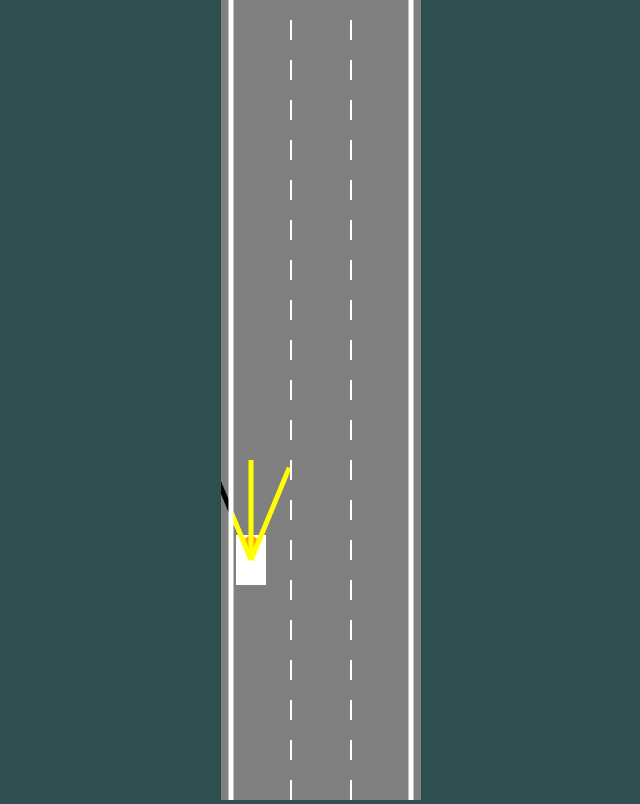
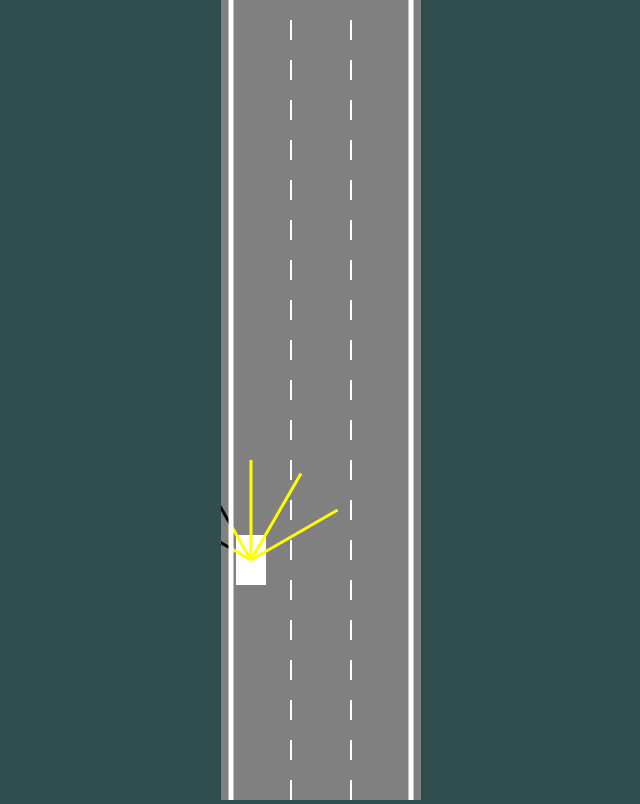
Before and after one commit to nicklitvin/neuralNetworkCar, a plain HTML site: page index.html in a window 1280 px wide. Shown: the whole page, without its empty margins (319-959 px from the left). Drawn offline with Linux system fonts and the light colour scheme.

Commit message:
added collision + improved drawing

```diff
--- a/index.html
+++ b/index.html
@@ -5,6 +5,7 @@
 </head>
 <body>
     <canvas id="myCanvas"></canvas>
+    <script src="out/modules/intersection.js"></script>
     <script src="out/modules/sensor.js"></script>
     <script src="out/modules/coordinate.js"></script>
     <script src="out/modules/border.js"></script>
--- a/out/modules/car.js
+++ b/out/modules/car.js
@@ -1,9 +1,8 @@
 class Car {
     constructor(x, y, width, height) {
-        this.circleToCarRatio = 1 / 4;
         // cosmetics
         this.color = "white";
-        this.frontColor = "orange";
+        this.damagedColor = "black";
         // 0 = ->, -pi = <-
         this.angle = 0;
         this.rotationSpeed = 0.05;
@@ -13,28 +12,47 @@ class Car {
         this.zeroSpeedThresh = 0.01;
         this.maxSpeed = 5;
         this.friction = 0.97;
+        this.damaged = false;
         this.location = new Coordinate(x, y);
         this.width = width;
         this.height = height;
-        this.frontCircleWidth = width * this.circleToCarRatio;
         this.controls = new Controls();
         this.sensor = new Sensor(this);
         this.sensor.update();
     }
     draw(ctx) {
-        ctx.save();
-        ctx.translate(this.location.x, this.location.y);
-        ctx.rotate(this.angle);
         ctx.fillStyle = this.color;
+        if (this.damaged) {
+            ctx.fillStyle = this.damagedColor;
+        }
         ctx.beginPath();
-        ctx.fillRect(-this.width / 2, -this.height / 2, this.width, this.height);
-        ctx.fillStyle = this.frontColor;
-        ctx.arc(0, -this.height / 3, this.frontCircleWidth, 0, 2 * Math.PI);
+        ctx.moveTo(this.corners[0].x, this.corners[0].y);
+        for (let i = 1; i < this.corners.length; i++) {
+            ctx.lineTo(this.corners[i].x, this.corners[i].y);
+        }
         ctx.fill();
-        ctx.restore();
         this.sensor.draw(ctx);
     }
     update(borders) {
+        if (!this.damaged) {
+            this.moveCar();
+            this.sensor.update(borders);
+            this.updateCarCorners();
+            this.updateDamage(borders);
+        }
+    }
+    updateDamage(borders) {
+        for (let corner of this.corners) {
+            let line = new Border(this.location, corner);
+            for (let border of borders)
+                if (Intersect.getPercentUntilWall(line, border) >= 0) {
+                    this.damaged = true;
+                    return;
+                }
+        }
+        this.damaged = false;
+    }
+    moveCar() {
         if (Math.abs(this.speed) > 0) {
             if (this.controls.left)
                 this.angle -= this.rotationSpeed * Math.sign(-this.speed);
@@ -52,6 +70,15 @@ class Car {
         this.speed = Math.max(this.maxSpeed * -1, this.speed);
         this.location.x -= this.speed * Math.cos(this.angle - Math.PI / 2);
         this.location.y -= this.speed * Math.sin(this.angle - Math.PI / 2);
-        this.sensor.update(borders);
+    }
+    updateCarCorners() {
+        let corners = [];
+        const radius = Math.hypot(this.width / 2, this.height / 2);
+        const angle = Math.atan2(this.width, this.height);
+        corners.push(new Coordinate(this.location.x - Math.sin(-this.angle - angle) * radius, this.location.y - Math.cos(-this.angle - angle) * radius));
+        corners.push(new Coordinate(this.location.x - Math.sin(-this.angle + angle) * radius, this.location.y - Math.cos(-this.angle + angle) * radius));
+        corners.push(new Coordinate(this.location.x - Math.sin(-this.angle - angle + Math.PI) * radius, this.location.y - Math.cos(-this.angle - angle + Math.PI) * radius));
+        corners.push(new Coordinate(this.location.x - Math.sin(-this.angle + angle + Math.PI) * radius, this.location.y - Math.cos(-this.angle + angle + Math.PI) * radius));
+        this.corners = corners;
     }
 }
--- /dev/null
+++ b/out/modules/intersection.js
@@ -0,0 +1,21 @@
+class Intersect {
+    constructor() { }
+    // Credit: Radu
+    static getPercentUntilWall(ray, wall) {
+        const A = ray.from;
+        const B = ray.to;
+        const C = wall.from;
+        const D = wall.to;
+        const tTop = (D.x - C.x) * (A.y - C.y) - (D.y - C.y) * (A.x - C.x);
+        const uTop = (C.y - A.y) * (A.x - B.x) - (C.x - A.x) * (A.y - B.y);
+        const bottom = (D.y - C.y) * (B.x - A.x) - (D.x - C.x) * (B.y - A.y);
+        if (bottom != 0) {
+            const t = tTop / bottom;
+            const u = uTop / bottom;
+            if (t >= 0 && t <= 1 && u >= 0 && u <= 1) {
+                return t;
+            }
+        }
+        return -1;
+    }
+}
--- a/out/modules/sensor.js
+++ b/out/modules/sensor.js
@@ -1,11 +1,11 @@
 class Sensor {
     constructor(car) {
-        this.rayCount = 3;
+        this.rayCount = 5;
         this.rayLength = 100;
-        this.raySpread = Math.PI / 2;
+        this.raySpread = Math.PI;
         this.rayColor = "yellow";
         this.rayColorIntersected = "black";
-        this.rayWidth = 5;
+        this.rayWidth = 3;
         this.car = car;
     }
     update(borders = []) {
@@ -42,28 +42,10 @@ class Sensor {
     getShortestPercent(ray) {
         let distance = 1;
         for (let border of this.borders) {
-            let curr = this.getPercentUntilWall(ray, border);
-            if (curr != null)
+            let curr = Intersect.getPercentUntilWall(ray, border);
+            if (curr >= 0)
                 distance = Math.min(distance, curr);
         }
         return distance;
     }
-    // Credit: Radu
-    getPercentUntilWall(ray, wall) {
-        const A = ray.from;
-        const B = ray.to;
-        const C = wall.from;
-        const D = wall.to;
-        const tTop = (D.x - C.x) * (A.y - C.y) - (D.y - C.y) * (A.x - C.x);
-        const uTop = (C.y - A.y) * (A.x - B.x) - (C.x - A.x) * (A.y - B.y);
-        const bottom = (D.y - C.y) * (B.x - A.x) - (D.x - C.x) * (B.y - A.y);
-        if (bottom != 0) {
-            const t = tTop / bottom;
-            const u = uTop / bottom;
-            if (t >= 0 && t <= 1 && u >= 0 && u <= 1) {
-                return t;
-            }
-        }
-        return null;
-    }
 }
```
Also changed, not shown: modules/car.ts (+55 -19 lines), modules/intersection.ts (added, +24 -0 lines), modules/sensor.ts (+5 -26 lines).
